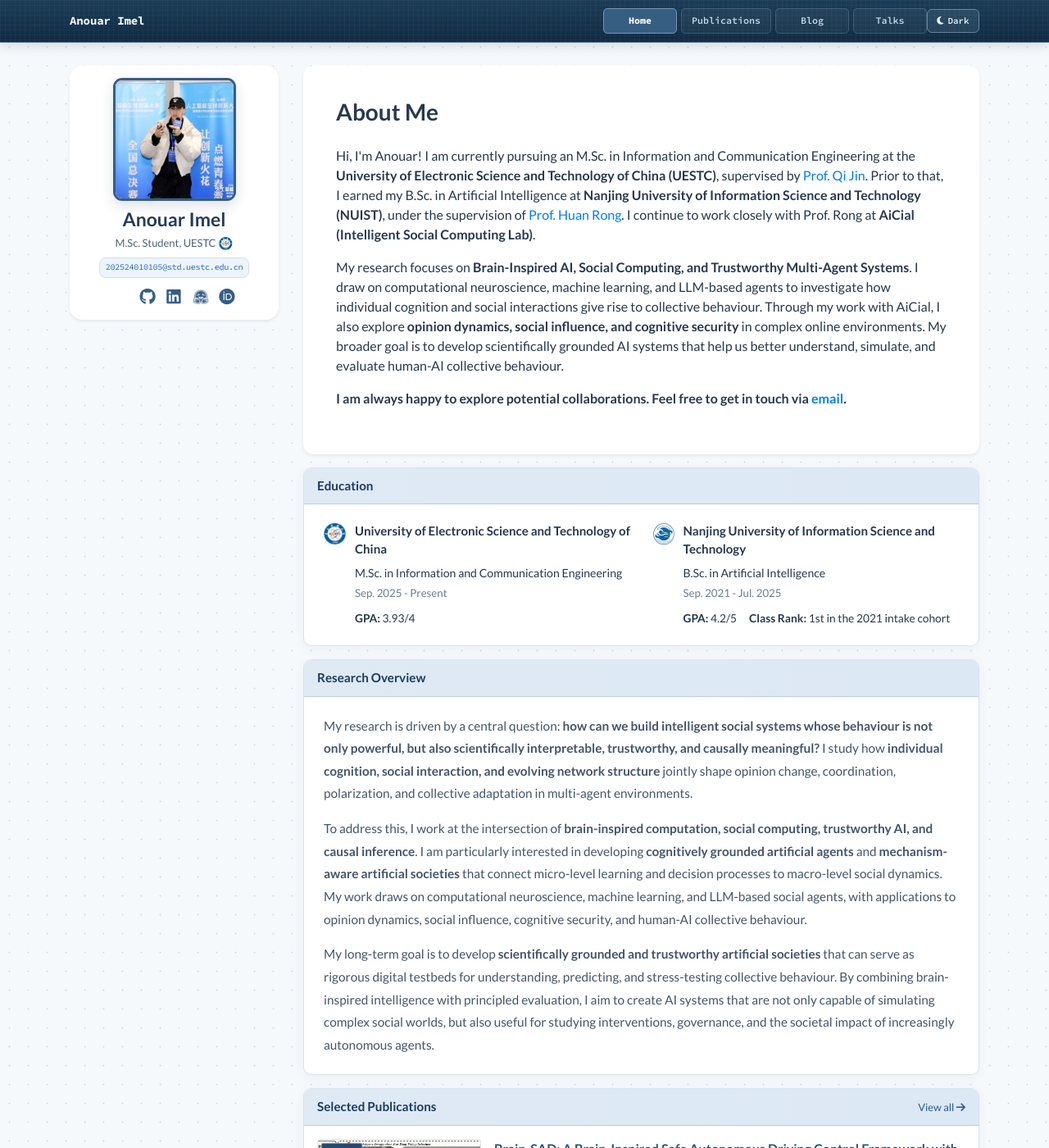
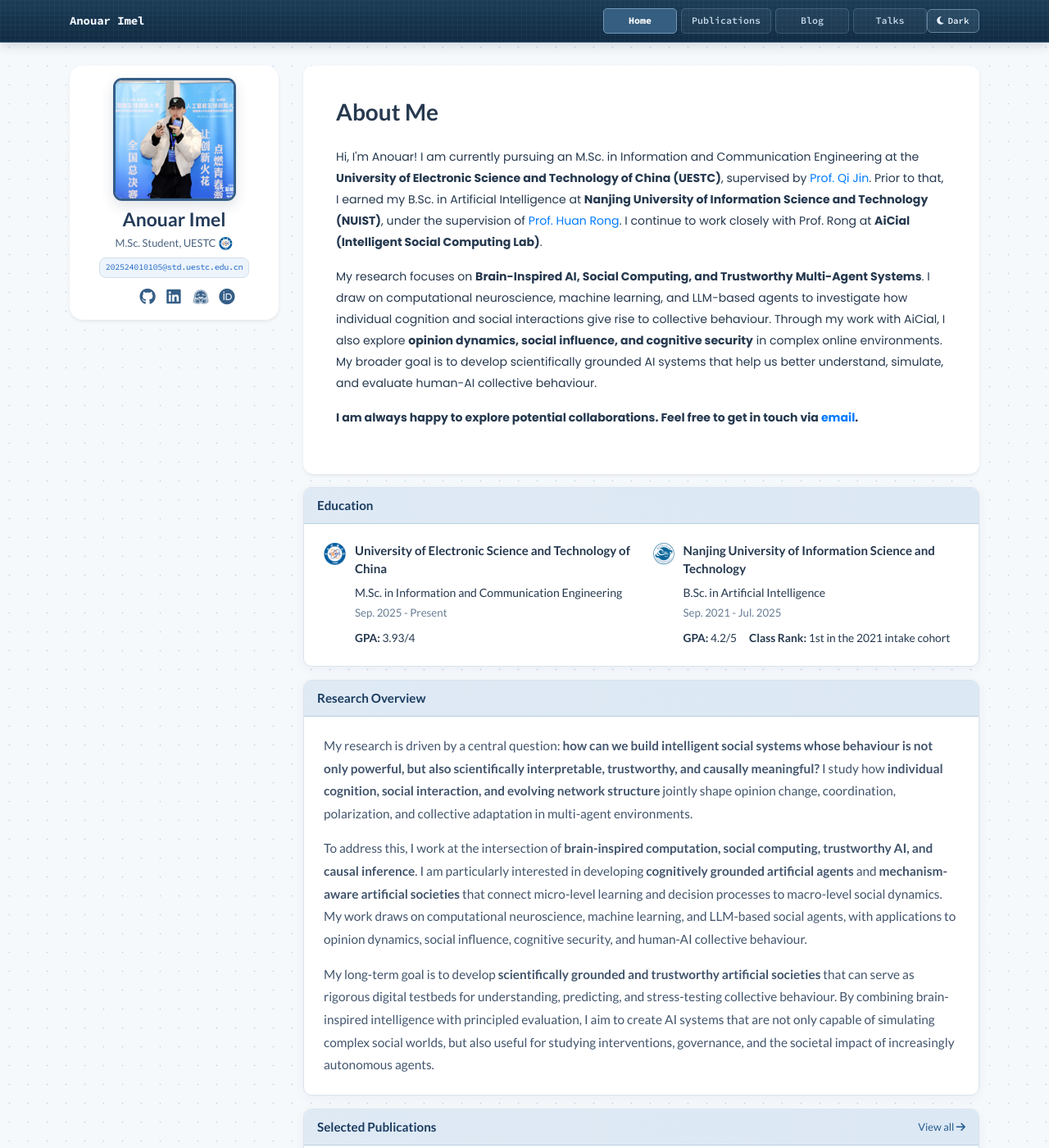
Before and after one commit to AnouarImel/AnouarImel.github.io, a Jekyll site: the page built from index.html, in a window 1280 px wide and 1400 px high. Shown: the whole window at 82% size. Built offline with Jekyll 4.4.1, drawn with Linux system fonts in a browser that asks for light colours; nearby versions of some CDN libraries; a style sheet for code colours, icons or effects is not loaded.

Commit message:
Update site-theme.css

```diff
--- a/assets/css/site-theme.css
+++ b/assets/css/site-theme.css
@@ -605,3 +605,23 @@ html[data-theme="dark"] .honors-at {
     grid-template-columns: 85px minmax(0, 1fr);
   }
 }
+
+
+.text-profile-bio,
+.text-profile-bio p {
+  font-family: "Poppins", sans-serif !important;
+  font-weight: 400 !important;
+  font-size: 0.88rem;
+  line-height: 1.85;
+}
+
+.text-profile-bio strong,
+.text-profile-bio b,
+.text-profile-bio strong a {
+  font-family: "Poppins", sans-serif !important;
+  font-weight: 700 !important;
+}
+
+.text-profile-bio a {
+  font-family: "Poppins", sans-serif;
+}
```
